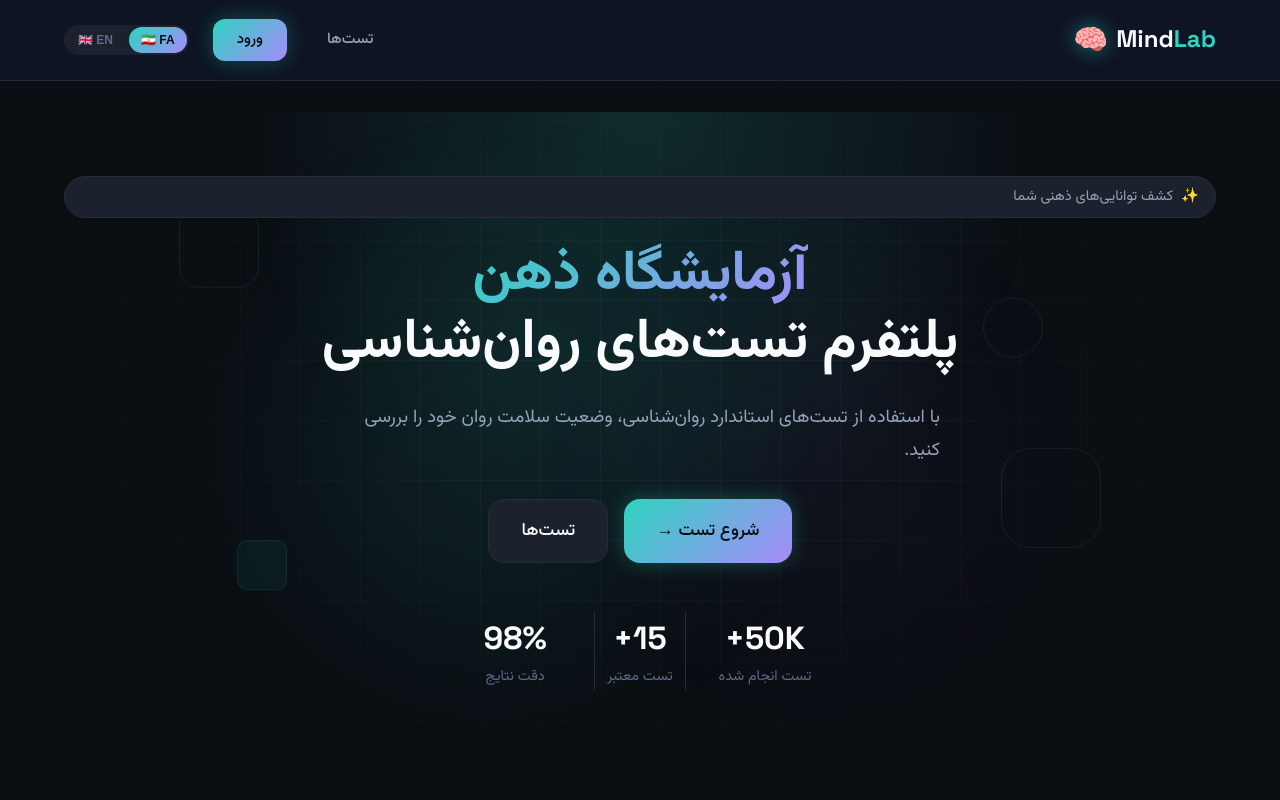
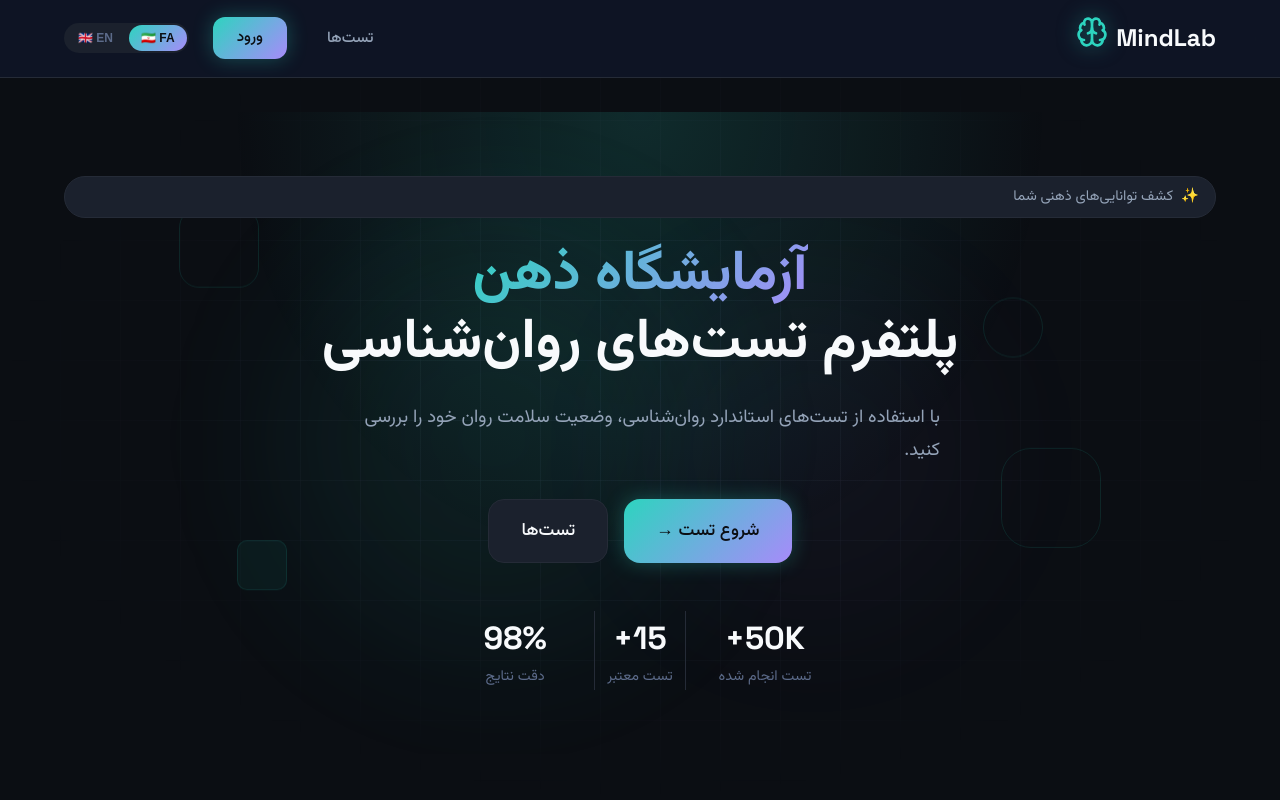
Before and after one commit to ramin-mahmoodi/MindLab, a React (Vite) app in the folder apps/web/: page / in a window 1280 px wide. Shown: the top 800 px of the page. Built offline with nearby package versions, Linux system fonts and the light colour scheme; no server answers.

Commit message:
Add Brain icon from lucide-react with glow effect, fix RTL layout

```diff
--- a/apps/web/package.json
+++ b/apps/web/package.json
@@ -13,6 +13,7 @@
     },
     "dependencies": {
         "firebase": "^10.7.1",
+        "lucide-react": "^0.562.0",
         "react": "^18.2.0",
         "react-dom": "^18.2.0",
         "react-router-dom": "^6.21.1"
--- a/apps/web/src/components/Layout.tsx
+++ b/apps/web/src/components/Layout.tsx
@@ -1,4 +1,5 @@
 import { Link, useLocation } from 'react-router-dom';
+import { Brain } from 'lucide-react';
 import { useAuth } from './AuthContext';
 import { useLanguage } from './LanguageContext';
 import LanguageSwitcher from './LanguageSwitcher';
@@ -24,7 +25,10 @@ export default function Layout({ children }: LayoutProps) {
             <nav className="navbar">
                 <div className="container navbar-content">
                     <Link to="/" className="navbar-brand">
-                        <span className="brand-icon">🧠</span>
+                        <div className="relative brand-icon-wrapper">
+                            <Brain className="brand-icon" />
+                            <div className="brand-icon-glow" />
+                        </div>
                         <span>Mind<span className="brand-highlight">Lab</span></span>
                     </Link>
 
--- a/apps/web/src/index.css
+++ b/apps/web/src/index.css
@@ -388,6 +388,7 @@ a:hover {
   font-weight: 700;
   color: var(--color-text);
   display: flex;
+  flex-direction: row-reverse;
   align-items: center;
   gap: var(--spacing-sm);
   transition: all var(--transition-fast);
@@ -397,13 +398,33 @@ a:hover {
   transform: scale(1.02);
 }
 
-.navbar-brand .brand-icon {
-  font-size: 1.75rem;
-  filter: drop-shadow(0 0 10px rgba(45, 212, 191, 0.5));
+.navbar-brand .brand-icon-wrapper {
+  position: relative;
 }
 
-.navbar-brand .brand-highlight {
+.navbar-brand .brand-icon {
+  width: 2rem;
+  height: 2rem;
   color: var(--color-primary);
+  filter: drop-shadow(0 0 10px rgba(45, 212, 191, 0.5));
+  transition: transform 0.3s ease;
+}
+
+.navbar-brand:hover .brand-icon {
+  transform: scale(1.1);
+}
+
+.navbar-brand .brand-icon-glow {
+  position: absolute;
+  inset: 0;
+  background: rgba(45, 212, 191, 0.3);
+  filter: blur(15px);
+  opacity: 0;
+  transition: opacity 0.3s ease;
+}
+
+.navbar-brand:hover .brand-icon-glow {
+  opacity: 1;
 }
 
 .navbar-nav {
```
Also changed, not shown: 1 other file (tests, documents, lock files or other folders).
